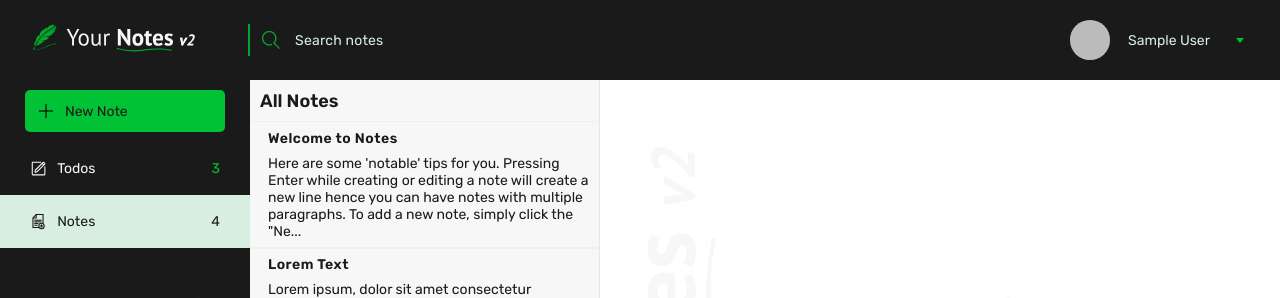
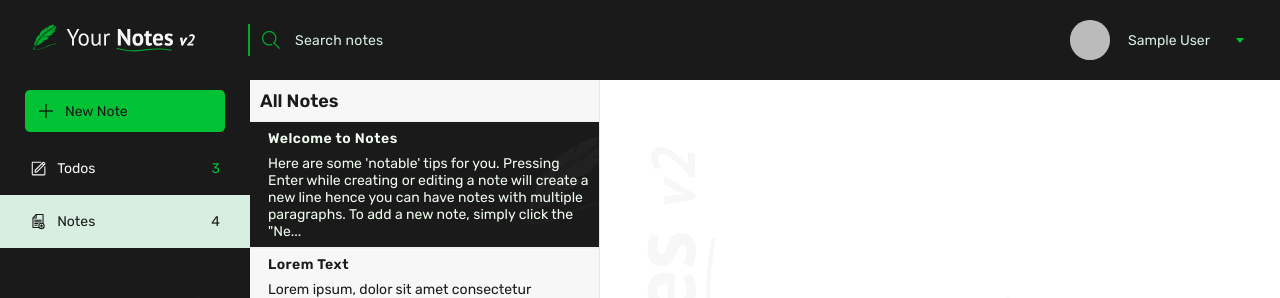
Before and after one commit to AllanKirui/your-notes-v2, a Vue app: page /notes in a window 1280 px wide. Shown: the top 298 px of the page. Built offline with nearby package versions, Linux system fonts and the light colour scheme; no server answers; sample sign-in values are in the browser's storage.

Commit message:
Add logic to style the default welcome note

```diff
--- a/src/components/notes/NotesItem.vue
+++ b/src/components/notes/NotesItem.vue
@@ -1,9 +1,7 @@
 <template>
-  <li
-    :class="[openNoteId === id ? 'active' : '', 'item-wrapper flex']"
-    :title="hoverTitle"
-    @click="setSelectedNote(id)"
-  >
+  <li :class="noteClasses" :title="hoverTitle" @click="setSelectedNote(id)">
+    <div class="bg-image"></div>
+
     <div class="indicator">
       <span class="active"></span>
     </div>
@@ -21,7 +19,7 @@
 
 <script>
 export default {
-  props: ["id", "title", "content"],
+  props: ["id", "title", "content", "isDefault"],
   inject: ["setTextLength"],
   computed: {
     hoverTitle() {
@@ -29,6 +27,23 @@ export default {
     },
     openNoteId() {
       return this.$store.getters["notes/openNoteId"];
+    },
+    noteClasses() {
+      let classes = "";
+
+      // add a default class for the default note item
+      if (this.isDefault) {
+        classes = "item-wrapper flex default-item";
+      } else {
+        classes = "item-wrapper flex";
+      }
+
+      // add the 'active' class for the opened note item
+      if (this.openNoteId === this.id) {
+        classes += " active";
+      }
+
+      return classes;
     },
   },
   methods: {
--- a/src/components/notes/NotesList.vue
+++ b/src/components/notes/NotesList.vue
@@ -6,6 +6,7 @@
       :id="note.id"
       :title="note.title"
       :content="note.content"
+      :is-default="note.isDefault"
     ></notes-item>
   </ul>
 </template>
--- a/src/store/modules/notes/index.js
+++ b/src/store/modules/notes/index.js
@@ -17,6 +17,7 @@ export default {
             "If you choose to delete or edit this note, you can restore it from the Settings page.\n\n\n\n\n" +
             "Marking my spot in the world of web development,\n" +
             "Allan Kirui.",
+          isDefault: true,
         },
         {
           id: 1,
```
